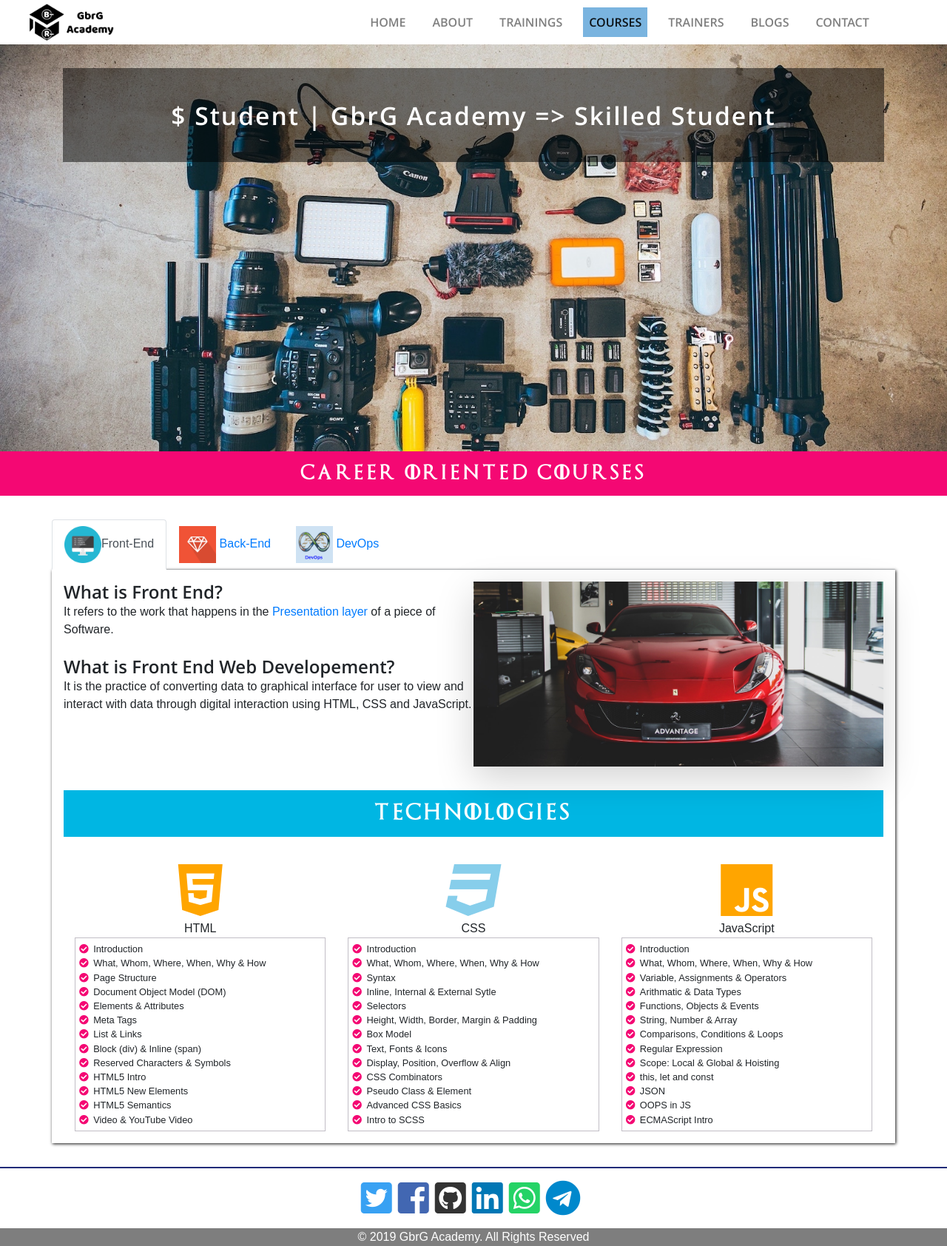
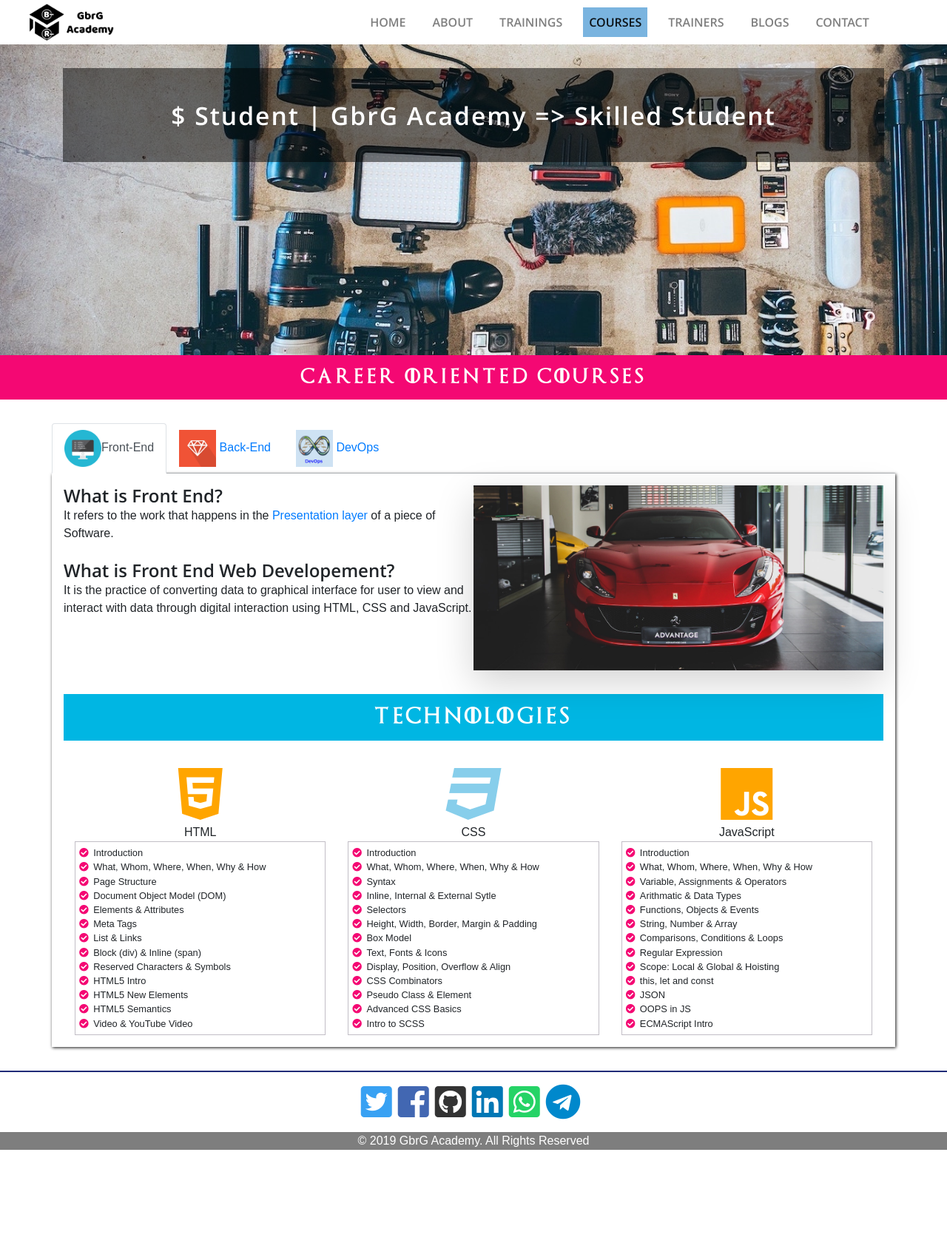
Before and after one commit to gbrgacademy/gbrgacademy.github.io, a Jekyll site: the page built from courses.html, in a window 1280 px wide. Shown: the whole page at 74% size. Built offline with Jekyll 4.4.1, drawn with Linux system fonts in a browser that asks for light colours; some web fonts are replaced; after the commit the page ends 1554 px from its top, so only the background shows below that.

Commit message:
Fix height and reduced course img size

```diff
--- a/_sass/common.scss
+++ b/_sass/common.scss
@@ -315,7 +315,7 @@ input[type="submit"] {
 
     .offering li {
       list-style: none;
-      font-size: 13px;
+      font-size: 15px;
       letter-spacing: 1px;
       display: block;
       margin-top: 1em;
--- a/_sass/courses.scss
+++ b/_sass/courses.scss
@@ -25,7 +25,7 @@
 	-ms-background-size: cover;
 	background-size: cover;
 	position: relative;
-	height: 550px;
+	height: 420px;
 }
 .courses-banner .slider-info h3 {
   font-weight: 600;
```
Also changed, not shown: assets/images/courses.jpg, 1 other file.
